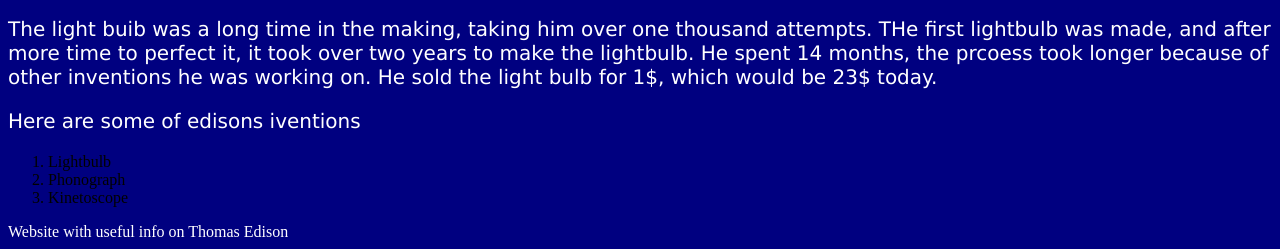
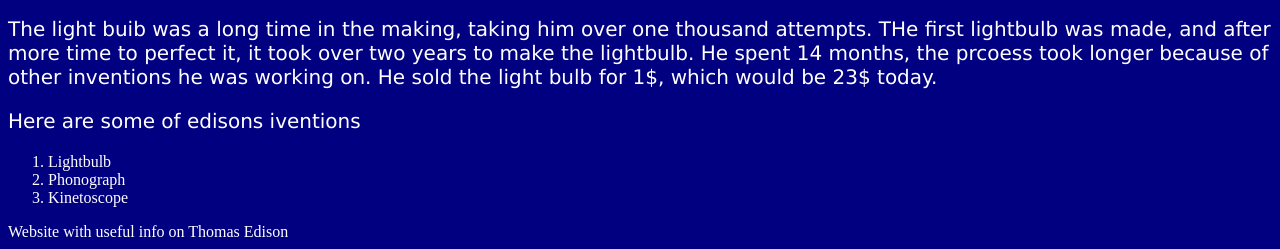
Before and after one commit to davidgonzalez423/semesterproject.github.io, a plain HTML site: page index.html in a window 1280 px wide. Shown: the part 779-1028 px from the top of the page. Drawn offline with Linux system fonts and the light colour scheme.

Commit message:
Update index.html

```diff
--- a/index.html
+++ b/index.html
@@ -53,7 +53,7 @@ It took Edison 14 months, over two years to make the lightbulb, and cost him 40,
 it took over two years to make the lightbulb. He spent 14 months, the prcoess took longer because of other inventions he was working on. He sold
 the light bulb for 1$, which would be 23$ today. </p>
 <p style="color: white;">Here are some of edisons iventions</p>
-<ol>
+<ol style="color: white;">
   <li>Lightbulb</li>
   <li>Phonograph</li>
   <li>Kinetoscope</li>
```
